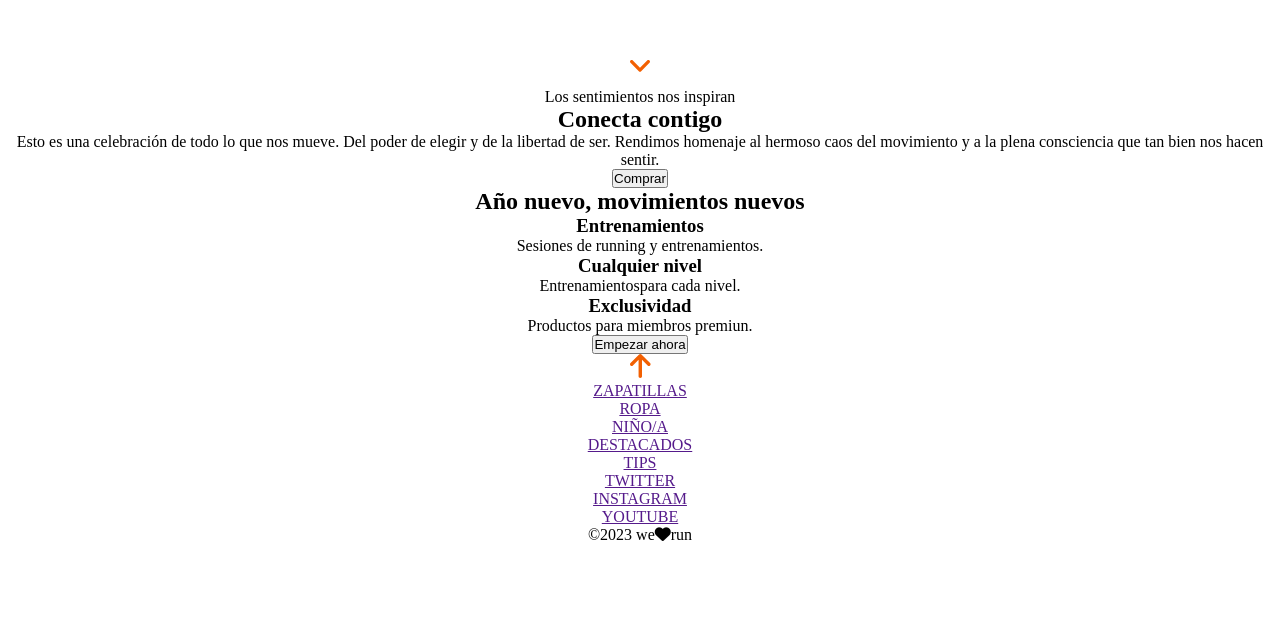
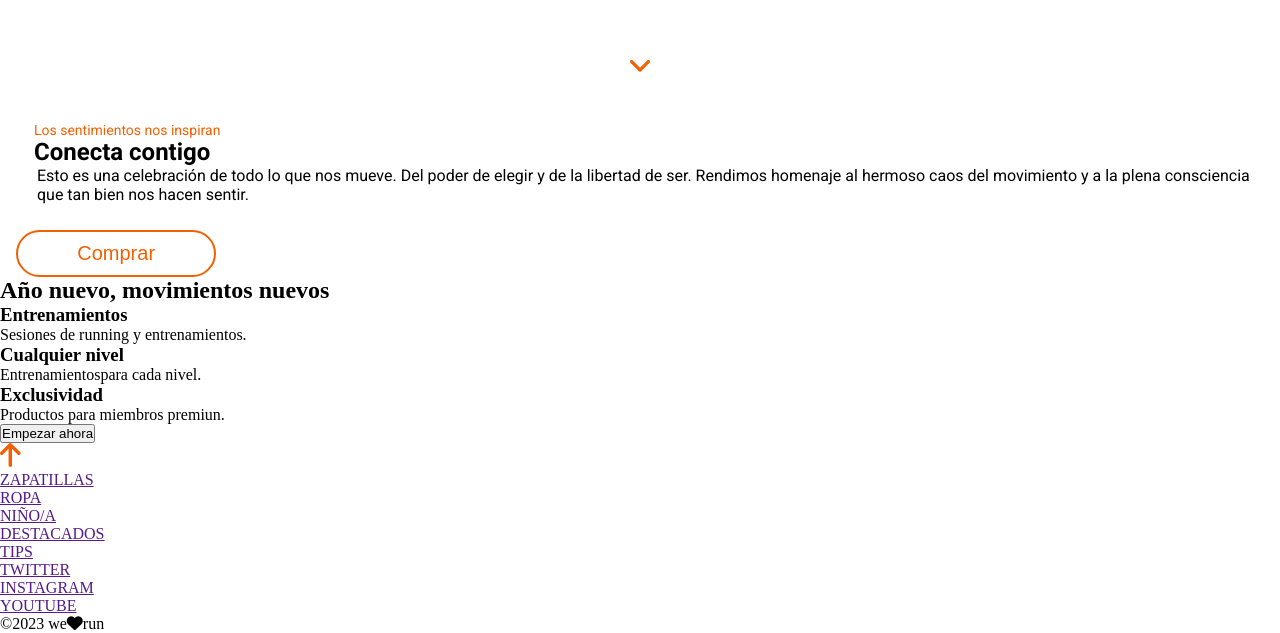
Before and after one commit to Adalab/modulo-1-evaluacion-final-EVORALOPRS, a website built with Vite: page src/index.html in a window 1280 px wide. Shown: the part 712-1345 px from the top of the page. Before the commit the page ends 1256 px from the top, so only its background shows below. Built offline with nearby package versions, Linux system fonts and the light colour scheme; files whose address does not match are found by name.

Commit message:
changes section1 scss

```diff
--- a/src/index.html
+++ b/src/index.html
@@ -4,7 +4,10 @@
     <meta charset="UTF-8" />
     <meta name="viewport" content="width=device-width, initial-scale=1" />
     <title>Adalab Web Starter Kit</title>
-    <link href="https://fonts.googleapis.com/css?family=Roboto&display=swap" rel="stylesheet"/>
+    <link rel="preconnect" href="https://fonts.googleapis.com">
+<link rel="preconnect" href="https://fonts.gstatic.com" crossorigin>
+<link href="https://fonts.googleapis.com/css2?family=Roboto:ital,wght@0,100;0,300;0,400;0,500;0,700;0,900;1,100;1,300;1,400;1,500;1,700;1,900&display=swap" rel="stylesheet">
+
     <link rel="stylesheet" href="./scss/main.scss" />
     <link rel="stylesheet" href="https://cdnjs.cloudflare.com/ajax/libs/font-awesome/6.6.0/css/all.min.css" integrity="sha512-Kc323vGBEqzTmouAECnVceyQqyqdsSiqLQISBL29aUW4U/M7pSPA/gEUZQqv1cwx4OnYxTxve5UMg5GT6L4JJg==" crossorigin="anonymous" referrerpolicy="no-referrer" />
     <link rel="stylesheet" href="https://cdnjs.cloudflare.com/ajax/libs/font-awesome/6.0.0-beta3/css/all.min.css">
--- a/src/partials/section1.html
+++ b/src/partials/section1.html
@@ -1,10 +1,10 @@
 <section class="section1">
-    <article class="section1_article">
-        <p>Los sentimientos nos inspiran</p>
-        <h2>Conecta contigo</h2>
-        <p>Esto es una celebración de todo lo que nos mueve. Del poder de elegir y de la libertad de ser. Rendimos homenaje al hermoso caos del movimiento y a la plena consciencia que tan bien nos hacen sentir.</p>
-        <button type="submit">Comprar</button>
 
-    </article>
+        <p class="section1__p">Los sentimientos nos inspiran</p>
+        <h2 class="section1__h2">Conecta contigo</h2>
+        <p class="section1__p2">Esto es una celebración de todo lo que nos mueve. Del poder de elegir y de la libertad de ser. Rendimos homenaje al hermoso caos del movimiento y a la plena consciencia que tan bien nos hacen sentir.</p>
+        <button class="section1__buttom" type="submit"><p class="section1__buttom--p">Comprar</p></button>
+
+
 
 </section>
--- a/src/scss/core/_variables.scss
+++ b/src/scss/core/_variables.scss
@@ -6,6 +6,5 @@ $greyish-brown: #4a4a4a;
 
 
 //font
-$font-tall: Robotosalb - bold;
-$font-small: Roboto - Regular;
-$font-medium: Roboto - Medium;
+$font-tall: Robotosalb;
+$font-small: Roboto;
--- a/src/scss/layout/_section1.scss
+++ b/src/scss/layout/_section1.scss
@@ -1,5 +1,56 @@
-.section{
+.section1{
     display: flex;
+    flex-direction: column;
+    padding-left: 16px;
+    padding-right: 12px;
+    font-family: $font-small;
+
+    &__p{
+        color: $bright-orange;
+        padding-top: 34px;
+        padding-left: 18px;
+        font-size: 14px;
+    }
+    &__h2{
+        font-size: 24px;
+        font-weight: bold;
+        color: black;
+        padding-left: 18px;
+        padding-right: 12px;
+
+    }
+    &__p2{
+        font-size: 18px regular;
+        padding-left: 21px;
+        padding-right: 12px;
+
+
+    }
+    &__buttom{
+        border: 2px solid;
+        border-color: $bright-orange;
+        background-color: white;
+        border-radius: 500px;
+        width: 16%;
+        margin-top: 25.5px;
+
+
+        &--p{
+            color: $bright-orange;
+            font-weight: medium;
+            font-size: 20px;
+            margin-top: 10px;
+            margin-bottom: 10px;
+
+        }
+
+}
+
+
+
+
+
+
 
 
 }
--- a/src/scss/layout/pages/_body.scss
+++ /dev/null
@@ -1,4 +0,0 @@
-.body {
-    display: block;
-    text-align: center;
-}
--- a/src/scss/main.scss
+++ b/src/scss/main.scss
@@ -4,4 +4,3 @@
 @import "layout/section1";
 @import "layout/section2";
 @import "layout/footer";
-@import "layout/pages/body";
```
